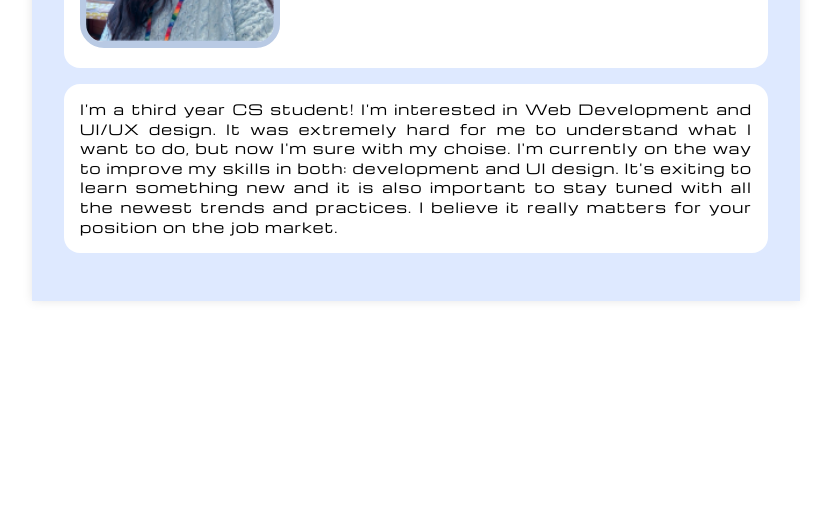
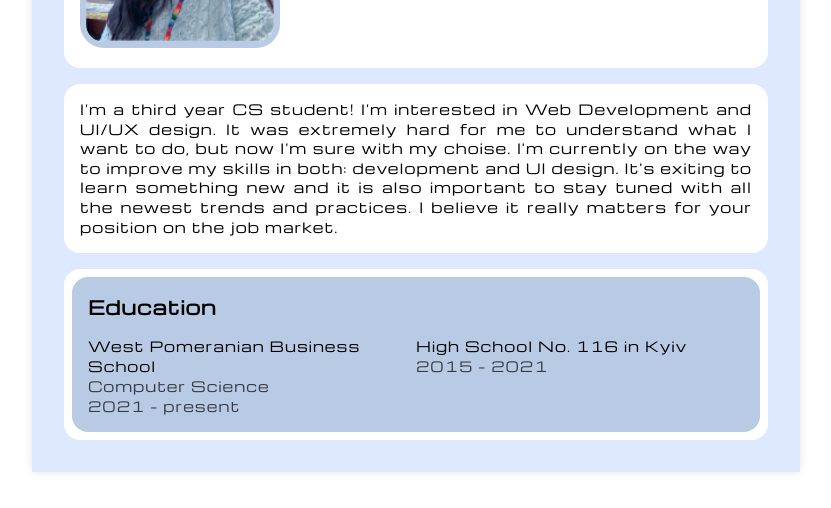
Before and after one commit to AminaPitsenko/homepage, a plain HTML site: page index.html in a window 1280 px wide. Shown: the part 292-800 px from the top of the page, without its empty margins (224-1055 px from the left). Drawn offline with nearby package versions, Linux system fonts and the light colour scheme.

Commit message:
Added education block to content section and styles to it

```diff
--- a/index.html
+++ b/index.html
@@ -87,7 +87,27 @@
 				your position on the job market.
 			</div>
 
-			<section class="content"></section>
+			<section class="content">
+				<div class="education">
+					<h3>Education</h3>
+					<div class="schools">
+						<div class="highSchool">
+							West Pomeranian Business School
+                     <p>
+                     Computer Science
+                     <p>2021 -
+							present</p>
+                     </p>
+						</div>
+						<div class="middleSchool">
+                     High School No. 116 in Kyiv
+                     <p>
+                        2015 - 2021
+                     </p>
+                  </div>
+					</div>
+				</div>
+			</section>
 		</div>
 	</body>
 </html>
--- a/style.css
+++ b/style.css
@@ -3,6 +3,7 @@
 	margin: 0;
 	padding: 0;
 	box-sizing: border-box;
+   letter-spacing: 1px;
 }
 
 body {
@@ -116,7 +117,6 @@ a {
 	align-items: center;
 
 	border-radius: 8px;
-	letter-spacing: 1px;
 	text-transform: uppercase;
 	background: #b9cae4;
 }
@@ -127,6 +127,37 @@ a {
 	border-radius: 16px;
 	text-align: justify;
 	font-size: 14px;
-	letter-spacing: 1px;
 	line-height: 140%;
 }
+
+.content{
+   background-color: white;
+   border-radius: 16px;
+   padding: 8px;
+   display: flex;
+   flex-direction: column;
+   gap: 16px;
+}
+
+.education{
+   display: flex;
+   flex-direction: column;
+   padding: 16px;
+   gap: 16px;
+   background-color: #b9cae4;
+   border-radius: 16px;
+}
+
+.schools{
+   display: flex;
+   justify-content: space-between;
+   font-size: 14px;
+}
+
+.highSchool, .middleSchool{
+   width: 50%;
+}
+
+.highSchool p, .middleSchool p{
+   opacity: 70%;
+}
```
